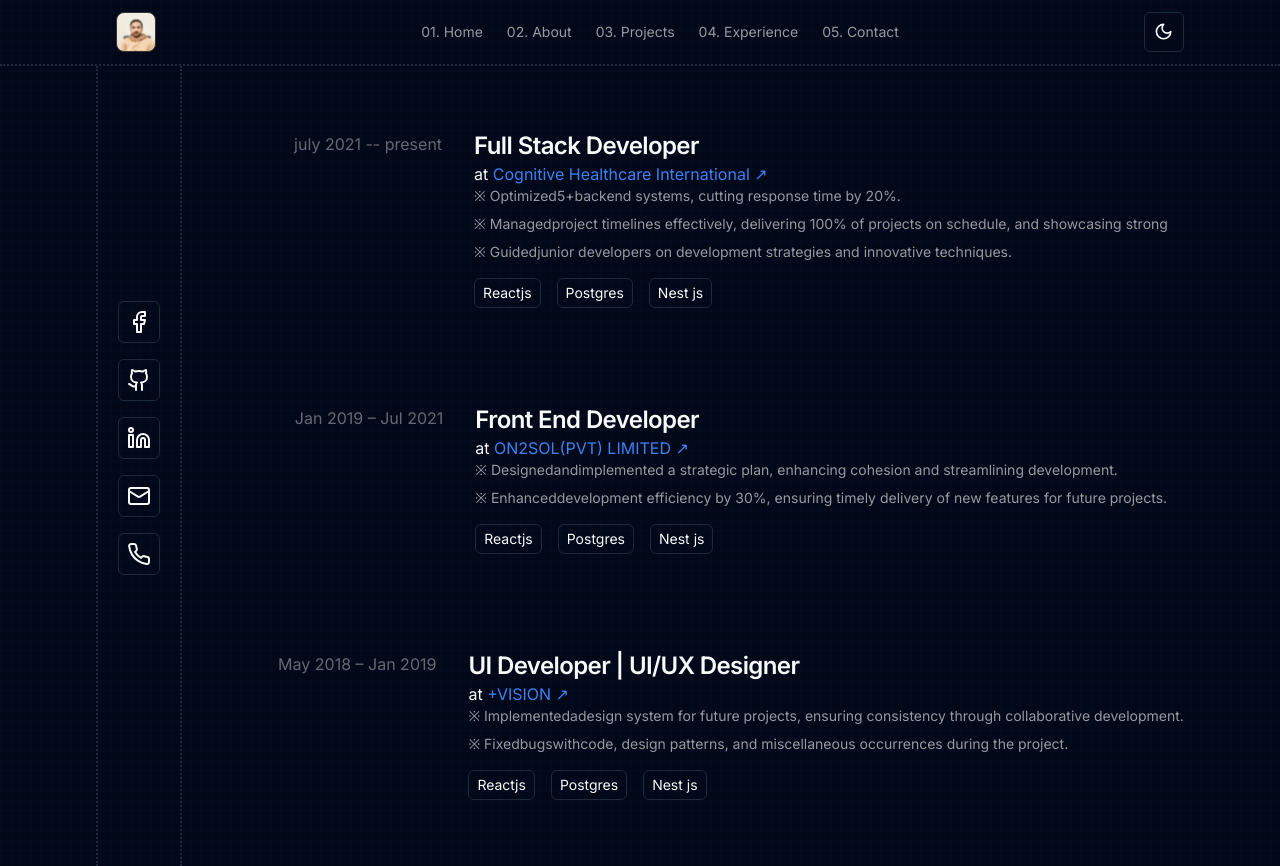
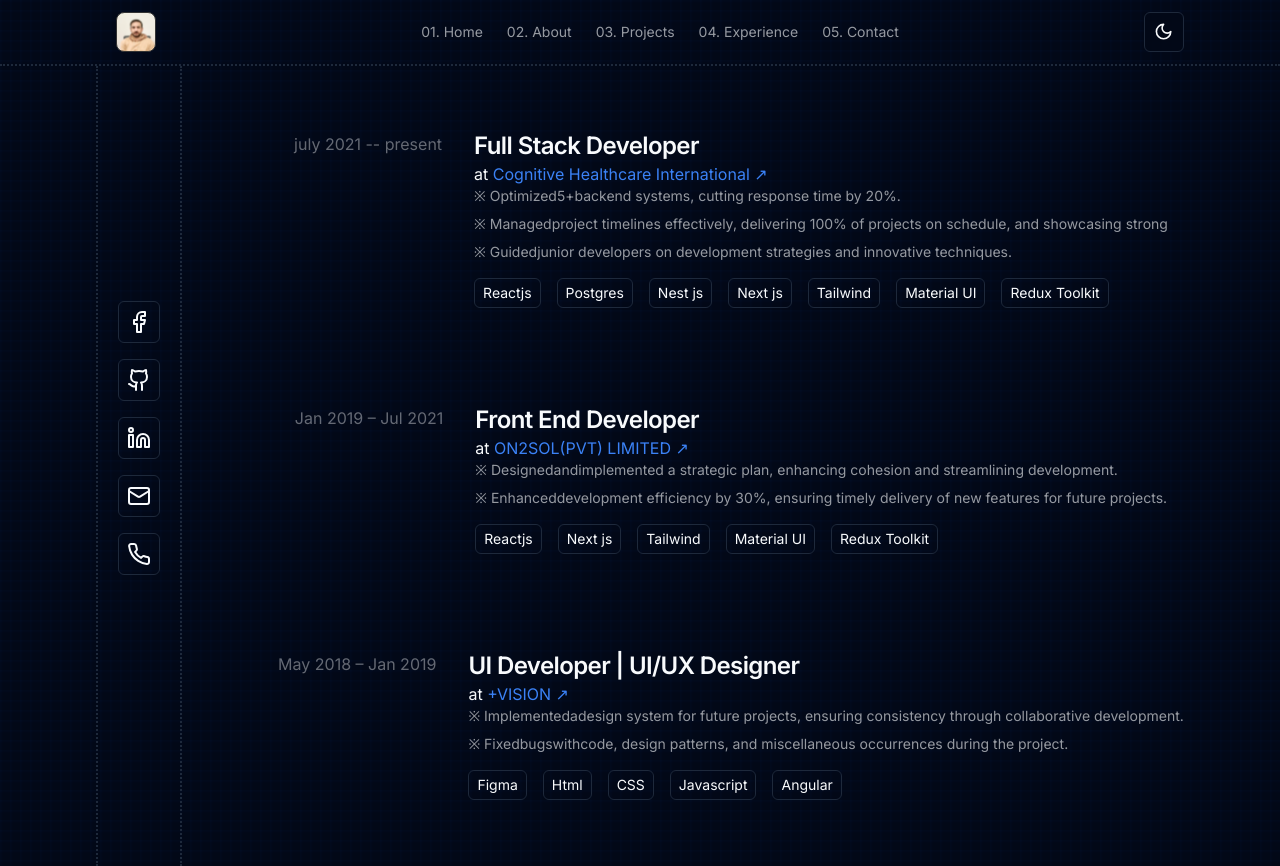
Before and after one commit to shahzaman900/my-portfolio, a React (Vite) app: page /experience in a window 1280 px wide. Built offline with nearby package versions, Linux system fonts and the light colour scheme.

Commit message:
add tools

```diff
--- a/src/components/experienceComp.tsx
+++ b/src/components/experienceComp.tsx
@@ -5,7 +5,7 @@ let experience = [
     company: 'Cognitive Healthcare International',
     website: 'https://chi-technologies.com/',
     worklist: ['Optimized5+backend systems, cutting response time by 20%.', 'Managedproject timelines effectively, delivering 100% of projects on schedule, and showcasing strong', 'Guidedjunior developers on development strategies and innovative techniques.'],
-    tags: ['Reactjs', 'Postgres', 'Nest js'],
+    tags: ['Reactjs', 'Postgres', 'Nest js', 'Next js', 'Tailwind', 'Material UI', 'Redux Toolkit'],
   },
   {
     date: 'Jan 2019 – Jul 2021',
@@ -13,7 +13,7 @@ let experience = [
     company: 'ON2SOL(PVT) LIMITED',
     website: 'https://www.on2sol.com/',
     worklist: ['Designedandimplemented a strategic plan, enhancing cohesion and streamlining development.', 'Enhanceddevelopment efficiency by 30%, ensuring timely delivery of new features for future projects.'],
-    tags: ['Reactjs', 'Postgres', 'Nest js'],
+    tags: ['Reactjs', 'Next js', 'Tailwind', 'Material UI', 'Redux Toolkit'],
   },
   {
     date: 'May 2018 – Jan 2019',
@@ -21,7 +21,7 @@ let experience = [
     company: '+VISION',
     website: 'https://www.plusvis.com/',
     worklist: [' Implementedadesign system for future projects, ensuring consistency through collaborative development.', 'Fixedbugswithcode, design patterns, and miscellaneous occurrences during the project.'],
-    tags: ['Reactjs', 'Postgres', 'Nest js'],
+    tags: ['Figma', 'Html', 'CSS', 'Javascript', 'Angular'],
   }
 ];
 
```
